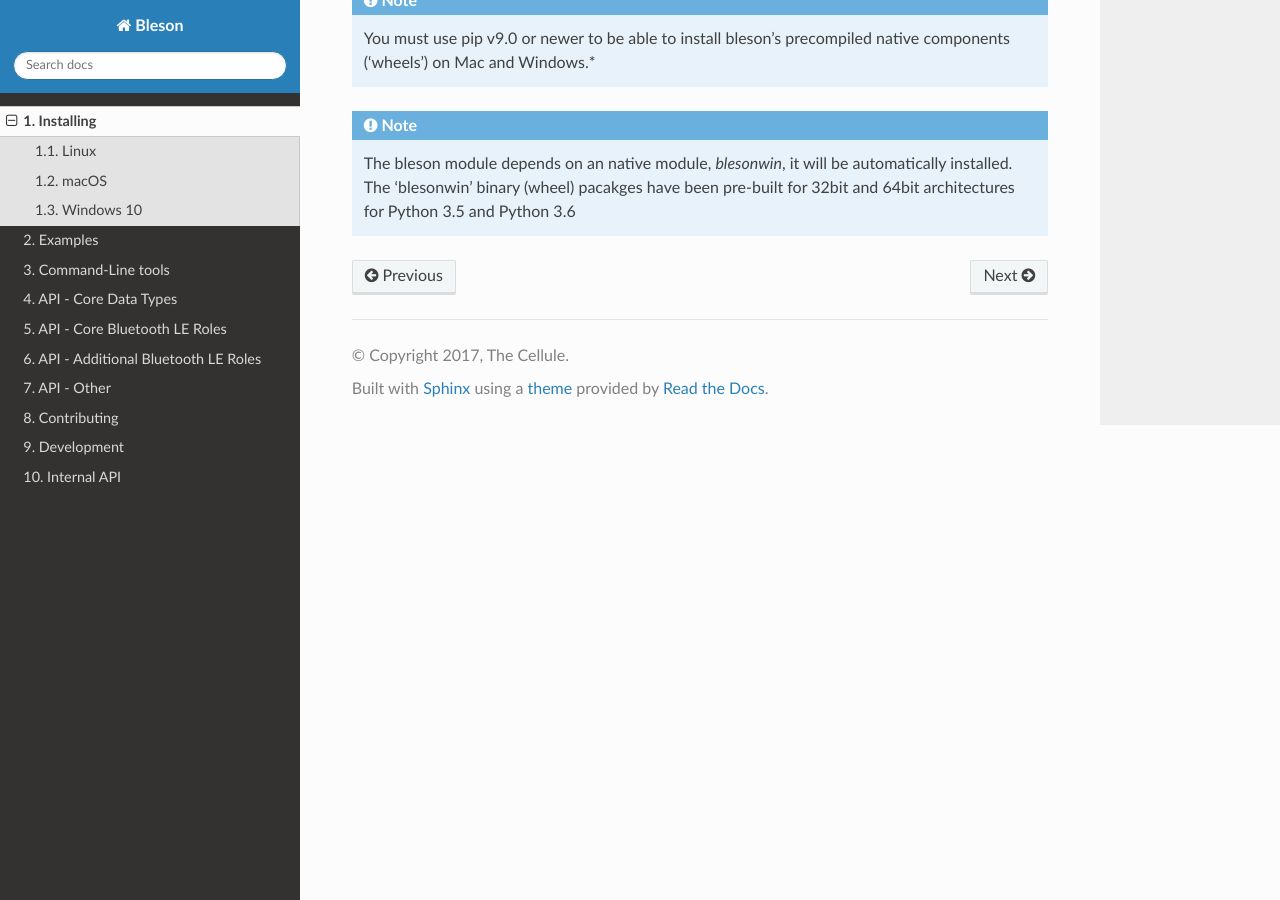
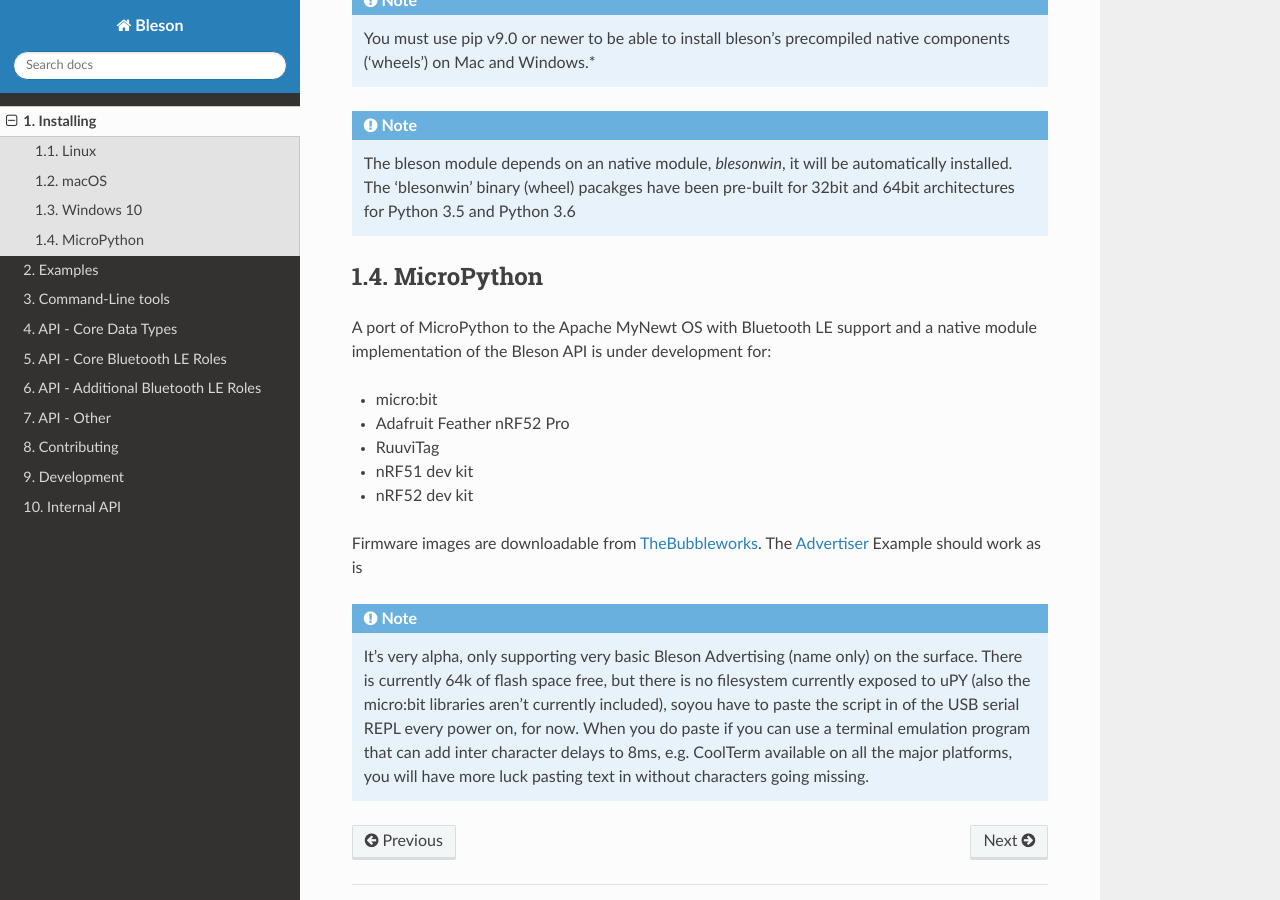
Before and after one commit to TheCellule/python-bleson, a Sphinx documentation site: the page built from docs/installing.rst, in a window 1280 px wide and 900 px high, scrolled down 1445 px. Built offline with Sphinx 7.4.7 and the Read the Docs theme 2.0.0, drawn with Linux system fonts in a browser that asks for light colours; the version number could not be read and is left out.

Commit message:
Add Bleson API on MicroPython for nRF5x device support docs

```diff
--- a/README.rst
+++ b/README.rst
@@ -18,6 +18,8 @@ Bleson is a cross platform Python 3 module for accessing Bluetooth LE API's.
 The (planned) supported Bluetooth LE roles are: Observer, Advertiser (inc. Beacon), Peripheral and Central.
 
 The supported platforms are: Linux (e.g. Raspberry Pi), macOS and Windows 10.
+
+There is also early support for MicroPython running on Noridc's nRF5x devices (e.g. from the micro:bit and up)
 
 Other highlights:
 
--- a/docs/installing.rst
+++ b/docs/installing.rst
@@ -76,4 +76,28 @@ Windows 10
     The 'blesonwin' binary (wheel) pacakges have been pre-built for 32bit and 64bit architectures for Python 3.5 and Python 3.6
 
 
+
+MicroPython
+===========
+
+A port of MicroPython to the Apache MyNewt OS with Bluetooth LE support and a native module implementation of the Bleson API is under development for:
+
++ micro:bit
++ Adafruit Feather nRF52 Pro
++ RuuviTag
++ nRF51 dev kit
++ nRF52 dev kit
+
+
+Firmware images are downloadable from TheBubbleworks_.   The Advertiser_ Example should work as is
+
+.. note::
+    It's very alpha, only supporting very basic Bleson Advertising (name only) on the surface.
+    There is currently 64k of flash space free, but there is no filesystem currently exposed to uPY (also the micro:bit libraries aren't currently included), soyou have to paste the script in of the USB serial REPL every power on, for now.
+    When you do paste if you can use a terminal emulation program that can add inter character delays to 8ms, e.g. CoolTerm available on all the major platforms, you will have more luck pasting text in without characters going missing.
+
+
+
 .. _Python: https://www.python.org/downloads/
+.. _TheBubbleworks: https://github.com/TheBubbleworks/micropython-mynewt-firmware
+.. _Advertiser: http://bleson.readthedocs.io/en/latest/examples.html#advertiser-example
```
